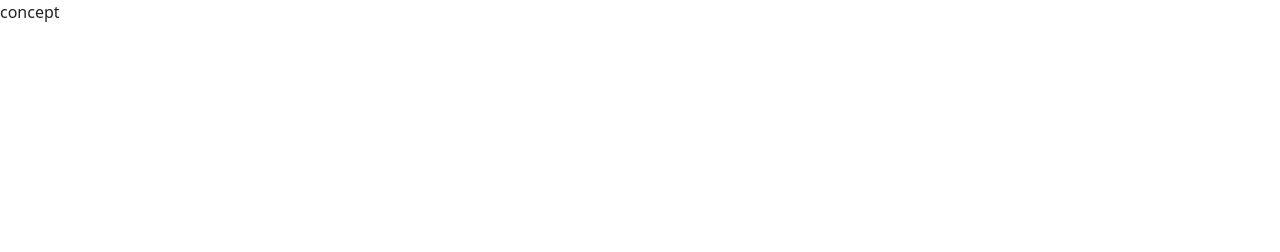
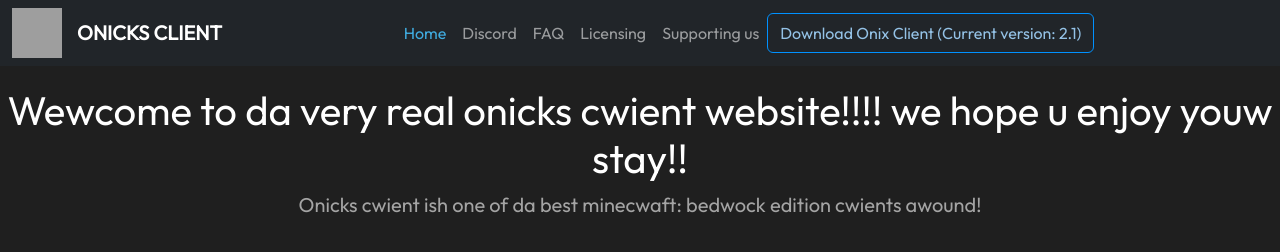
Before and after one commit to Plextora/onicks-client-concept, a plain HTML site: page index.html in a window 1280 px wide. Drawn offline with nearby package versions, Linux system fonts and the light colour scheme; grey boxes are pictures that could not be loaded.

Commit message:
wowee added the core shit (i forgor to commit)

```diff
--- a/index.html
+++ b/index.html
@@ -4,14 +4,57 @@
     <meta charset="UTF-8">
     <meta http-equiv="X-UA-Compatible" content="IE=edge">
     <meta name="viewport" content="width=device-width, initial-scale=1.0">
-    <title>Onix Client Website (CONCEPT)</title>
+    <title>Onicks Client Website (CONCEPT)</title>
     <link href="https://cdn.jsdelivr.net/npm/bootstrap@5.2.0-beta1/dist/css/bootstrap.min.css" rel="stylesheet"
         integrity="sha384-0evHe/X+R7YkIZDRvuzKMRqM+OrBnVFBL6DOitfPri4tjfHxaWutUpFmBp4vmVor" crossorigin="anonymous">
+    <link rel="stylesheet" href="styling.css">
     <script src="https://cdn.jsdelivr.net/npm/bootstrap@5.2.0-beta1/dist/js/bootstrap.bundle.min.js"
         integrity="sha384-pprn3073KE6tl6bjs2QrFaJGz5/SUsLqktiwsUTF55Jfv3qYSDhgCecCxMW52nD2"
         crossorigin="anonymous"></script>
 </head>
 <body>
-    <p>concept</p>
+    <nav class="navbar navbar-expand-lg navbar-dark bg-dark" aria-label="Onix Client">
+        <div class="container-fluid">
+            <img src="https://media.discordapp.net/attachments/954132708362158181/987779232044290058/unknown.png" alt="The Onicks REAL Client logo.">
+            <a style="font-weight: bold;" class="navbar-brand" href="#">ONICKS CLIENT</a>
+            <button class="navbar-toggler" type="button" data-bs-toggle="offcanvas" data-bs-target="#offcanvasNavbar2"
+                aria-controls="offcanvasNavbar2">
+                <span class="navbar-toggler-icon"></span>
+            </button>
+            <div class="offcanvas offcanvas-end text-white bg-dark" tabindex="-1" id="offcanvasNavbar2"
+                aria-labelledby="offcanvasNavbar2Label">
+                <div class="offcanvas-header">
+                    <h5 class="offcanvas-title" id="offcanvasNavbar2Label">Onicks Client Links poggers omegalul</h5>
+                    <img src="https://media.discordapp.net/attachments/954132708362158181/987779232044290058/unknown.png"
+                        alt="The Onix Client logo.">
+                    <button type="button" class="btn-close btn-close-white" data-bs-dismiss="offcanvas"
+                        aria-label="Close"></button>
+                </div>
+                <div class="offcanvas-body">
+                    <ul class="navbar-nav justify-content-center flex-grow-1 pe-3">
+                        <li class="nav-item">
+                            <a style="color: #40ace0" class="nav-link active" aria-current="page" href="#">Home</a>
+                        </li>
+                        <li class="nav-item">
+                            <a class="nav-link" href="https://discord.gg/onixclient">Discord</a>
+                        </li>
+                        <li class="nav-item">
+                            <a class="nav-link" href="https://ocwebsite.github.io/faq">FAQ</a>
+                        </li>
+                        <li class="nav-item">
+                            <a class="nav-link" href="dontsueme.html">Licensing</a>
+                        </li>
+                        <li class="nav-item">
+                            <a class="nav-link" href="https://ocwebsite.github.io/patreon">Supporting us</a>
+                        </li>
+                        <button class="btn btn-outline-success" type="submit"><a href="https://www.youtube.com/watch?v=QB7ACr7pUuE">Download Onix Client (Current version: 2.1)</a></button>
+                    </ul>
+                </div>
+            </div>
+        </div>
+    </nav>
+    <h1>Wewcome to da very real onicks cwient website!!!! we hope u enjoy youw stay!!</h1>
+
+    <p class="ooo">Onicks cwient ish one of da best minecwaft: bedwock edition cwients awound!</p>
 </body>
 </html>
--- /dev/null
+++ b/styling.css
@@ -0,0 +1,49 @@
+@import url('https://fonts.googleapis.com/css2?family=Outfit&display=swap');
+
+body {
+    padding-bottom: 20px;
+    background-color: #1f1f1f;
+    font-family: Outfit;
+    text-align: center;
+    color: white;
+}
+
+.ooo {
+    color: rgb(164, 164, 164);
+    font-size: 20px;
+}
+
+a {
+    text-decoration: none;
+    color: #94c2e6;
+}
+
+a:hover {
+    color: #fff
+}
+
+.navbar {
+    margin-bottom: 20px;
+}
+
+img {
+    width: 50px;
+    height: 50px;
+    object-fit: cover;
+    margin-right: 15px;
+}
+
+.btn-outline-success {
+    --bs-btn-active-bg: rgb(60, 60, 141);
+    --bs-btn-border-color: #0091ff;
+    --bs-btn-hover-color: #dedede;
+    --bs-btn-hover-border-color: transparent;
+    --bs-btn-color: #94c2e6;
+    --bs-btn-hover-bg: #0091ff;
+    --bs-btn-hover-color: #fff;
+    --bs-btn-focus-shadow-rgb: 25, 135, 84;
+    --bs-btn-active-color: #fff;
+    --bs-btn-active-shadow: inset 0 3px 5px rgba(0, 0, 0, 0.125);
+    --bs-btn-disabled-color: opacity(0.3); /* Will this CSS rule this work? Probably not. I don't give a single fuck tho */
+    --bs-btn-disabled-bg: transparent;
+}
```
Also changed, not shown: dontsueme.html (added, +8 -0 lines).
